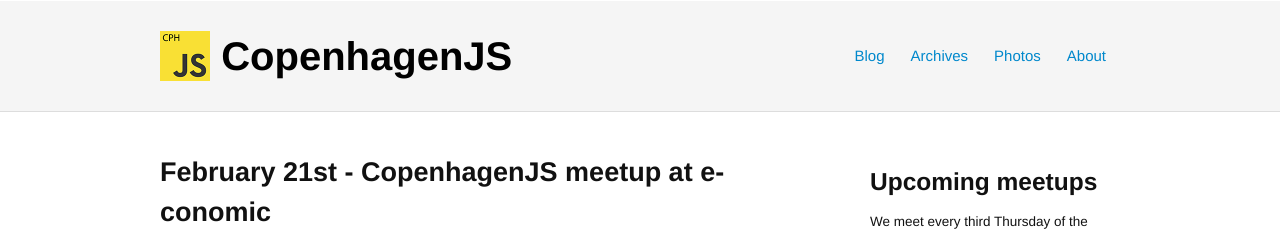
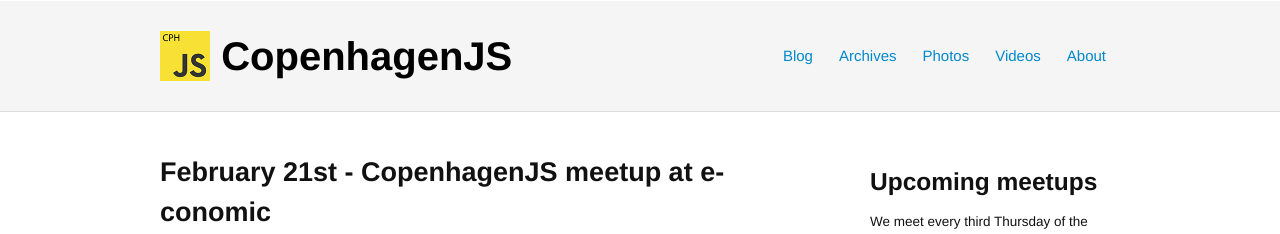
Before and after one commit to copenhagenjs/copenhagenjs.dk, a Jekyll site: the page built from index.html, in a window 1280 px wide. Shown: the top 234 px of the page. Built offline with Jekyll 4.4.1, drawn with Linux system fonts in a browser that asks for light colours; Markdown is read by kramdown in place of the engine named in the settings; a script that is not in the unit is left out.

Commit message:
Added video link to nav

```diff
--- a/_layouts/default.html
+++ b/_layouts/default.html
@@ -33,6 +33,7 @@
 						<li><a href="/">Blog</a></li>
 						<li><a href="/archives.html">Archives</a></li>
 						<li><a href="/photos.html">Photos</a></li>
+						<li><a href="/videos.html">Videos</a></li>
 						<li><a href="/about/">About</a></li>
 					</ul>
 					<h3>
```
